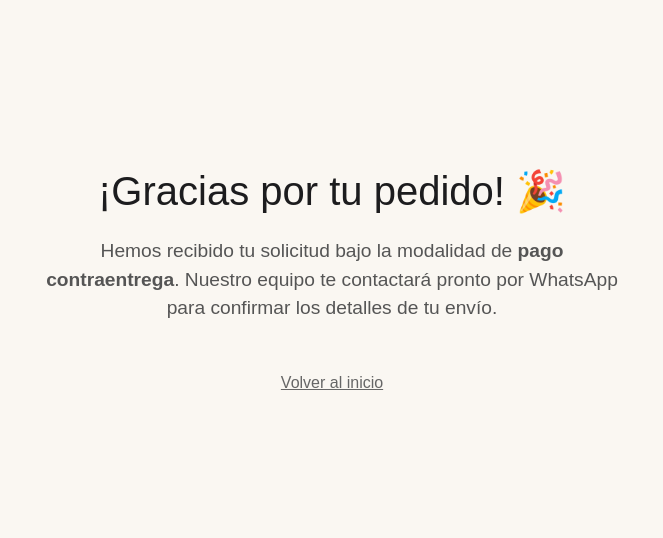
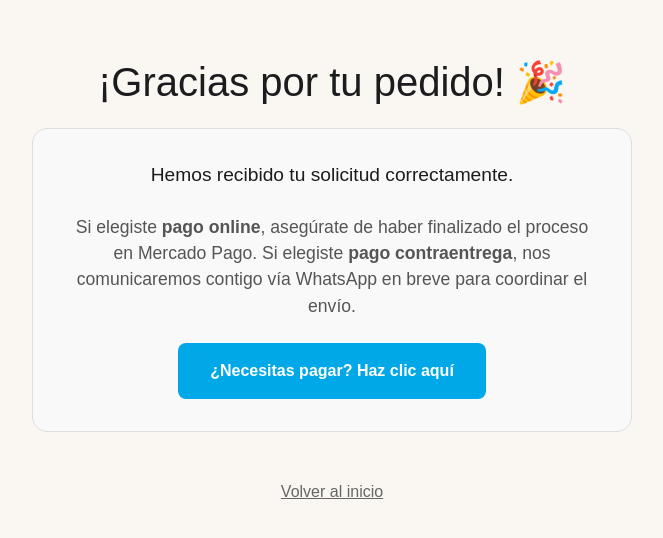
Before and after one commit to alejobarona00/radiance-beauty, a Next.js app: page /gracias in a window 1280 px wide. Shown: the part 122-660 px from the top of the page, without its empty margins (308-971 px from the left). Built offline with nearby package versions, Linux system fonts and the light colour scheme.

Commit message:
Actualizacion final pagina de gracias

```diff
--- a/app/gracias/page.tsx
+++ b/app/gracias/page.tsx
@@ -1,11 +1,7 @@
 'use client';
 import { useEffect, Suspense } from 'react';
-import { useSearchParams } from 'next/navigation';
 
 function GraciasContent() {
-  const searchParams = useSearchParams();
-  const metodo = searchParams.get('metodo'); // Detecta si es 'online' o 'contraentrega'
-
   useEffect(() => {
     // Esto dispara la señal de "Compra" a Meta al cargar la página
     if (typeof window !== 'undefined' && (window as any).fbq) {
@@ -21,18 +17,17 @@ function GraciasContent() {
     <main style={{ minHeight: '100vh', display: 'flex', flexDirection: 'column', alignItems: 'center', justifyContent: 'center', textAlign: 'center', padding: '2rem', fontFamily: 'sans-serif' }}>
       <h1 style={{ fontSize: '2.5rem', marginBottom: '1rem' }}>¡Gracias por tu pedido! 🎉</h1>
 
-      {metodo === 'online' ? (
-        <div style={{ background: '#f0f9ff', padding: '2rem', borderRadius: '15px', border: '1px solid #0070f3' }}>
-          <p style={{ fontSize: '1.2rem', marginBottom: '1.5rem' }}>Tu pedido ha sido registrado. <b>Ahora realiza el pago seguro:</b></p>
-          <a href="https://mpago.li/1ZF4qDN" target="_blank" style={{ display: 'inline-block', padding: '1.2rem 2.5rem', background: '#0070f3', color: 'white', borderRadius: '8px', textDecoration: 'none', fontSize: '1.1rem', fontWeight: 'bold' }}>
-            Pagar con Mercado Pago
-          </a>
-        </div>
-      ) : (
-        <p style={{ fontSize: '1.2rem', color: '#555', maxWidth: '600px' }}>
-          Hemos recibido tu solicitud bajo la modalidad de <b>pago contraentrega</b>. Nuestro equipo te contactará pronto por WhatsApp para confirmar los detalles de tu envío.
+      <div style={{ background: '#f9f9f9', padding: '2rem', borderRadius: '15px', border: '1px solid #ddd', maxWidth: '600px' }}>
+        <p style={{ fontSize: '1.2rem', marginBottom: '1.5rem' }}>
+          Hemos recibido tu solicitud correctamente.
         </p>
-      )}
+        <p style={{ fontSize: '1.1rem', color: '#555', marginBottom: '1.5rem' }}>
+          Si elegiste <b>pago online</b>, asegúrate de haber finalizado el proceso en Mercado Pago. Si elegiste <b>pago contraentrega</b>, nos comunicaremos contigo vía WhatsApp en breve para coordinar el envío.
+        </p>
+        <a href="https://mpago.li/1ZF4qDN" target="_blank" style={{ display: 'inline-block', padding: '1rem 2rem', background: '#00a8e8', color: 'white', borderRadius: '8px', textDecoration: 'none', fontWeight: 'bold' }}>
+          ¿Necesitas pagar? Haz clic aquí
+        </a>
+      </div>
 
       <a href="/" style={{ marginTop: '3rem', color: '#666', textDecoration: 'underline' }}>Volver al inicio</a>
     </main>
```
